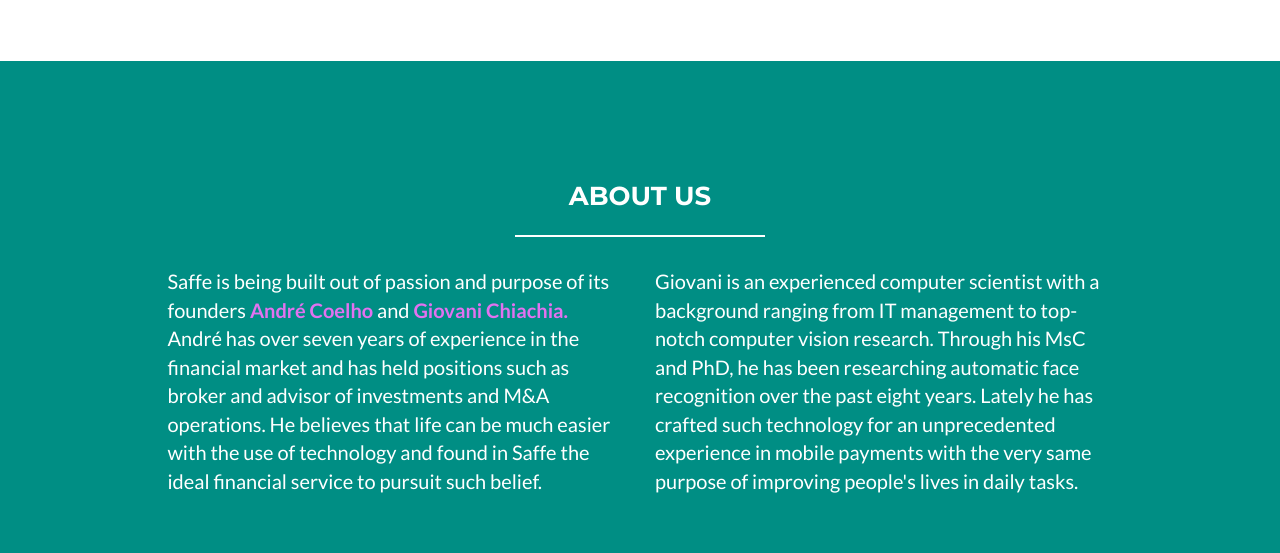
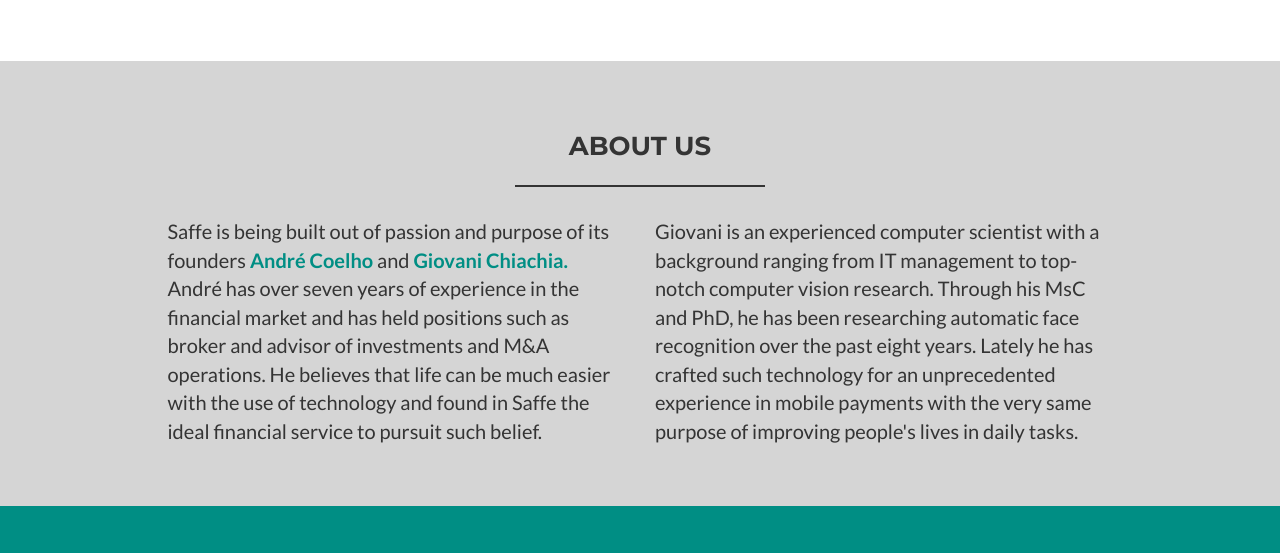
Before and after one commit to saffe/website-br, a plain HTML site: page index.html in a window 1280 px wide. Shown: the part 1254-1807 px from the top of the page. Drawn offline with nearby package versions, Linux system fonts and the light colour scheme.

Commit message:
work in progress

```diff
--- a/less/freelancer.less
+++ b/less/freelancer.less
@@ -50,12 +50,12 @@ hr.star-primary:after {
 }
 
 hr.star-light {
-    border-color: white;
+    border-color: @brand-primary;
 }
 
 hr.star-light:after {
-    background-color: @brand-success;
-    color: white;
+    background-color: transparent;
+    color: @brand-primary;
 }
 
 hr.star-primary {
@@ -165,7 +165,7 @@ header {
 }
 
 section {
-    padding: 100px 0;
+    padding: 50px 0;
     h2 {
     	margin: 0;
     	font-size: 3em;
@@ -173,14 +173,14 @@ section {
 }
 
 section.success {
-	background: @brand-success;
-	color: white;
+	background: @gray-lighter;
+	color: @brand-primary;
     a,
     a:hover,
     a:focus,
     a:active,
     a.active {
-      color: lighten(@brand-pink, 7.5%);
+      color: @brand-success;
       outline: none;
       font-weight: bold;
     }
@@ -328,7 +328,7 @@ footer {
 	}
 	.footer-above {
 		padding-top: 50px;
-		background-color: @brand-primary;
+		background-color: @brand-success;
         img {
             display: block;
             margin: 0 auto;
```
Also changed, not shown: css/freelancer.css.
